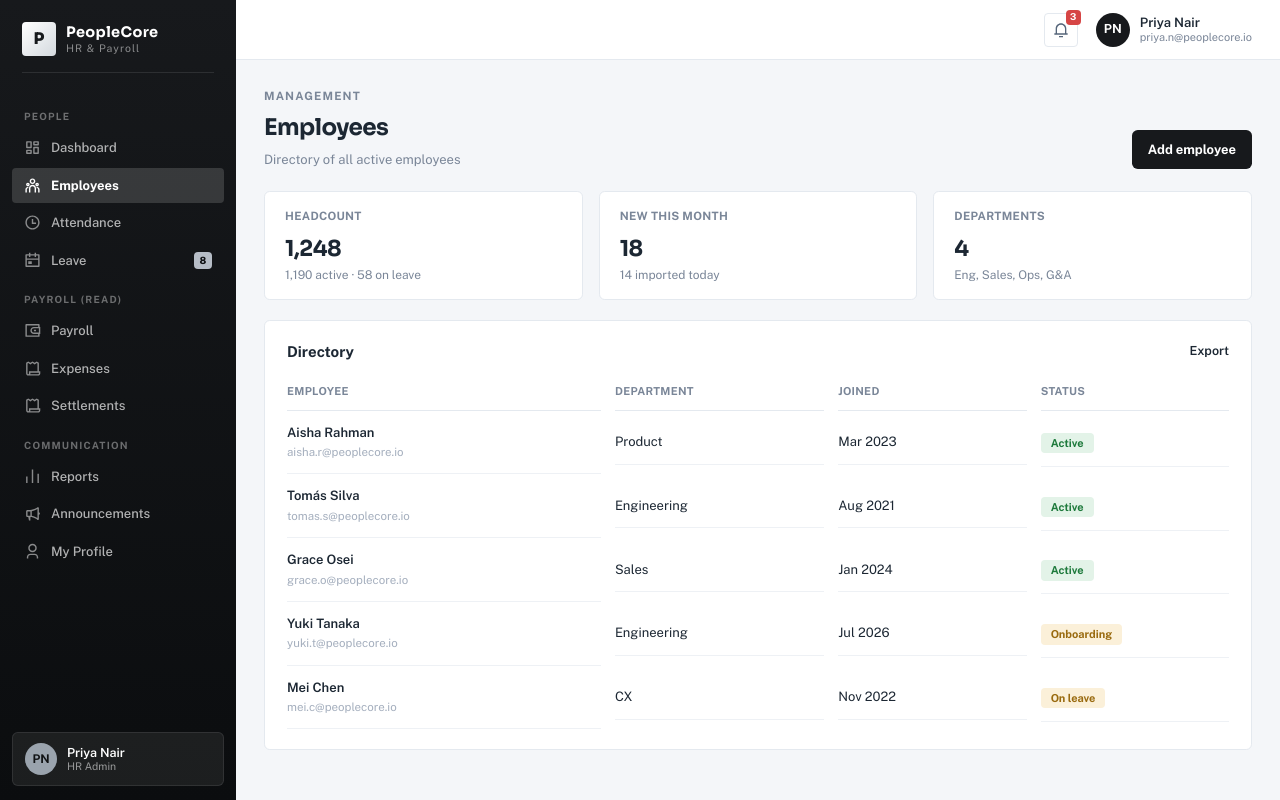
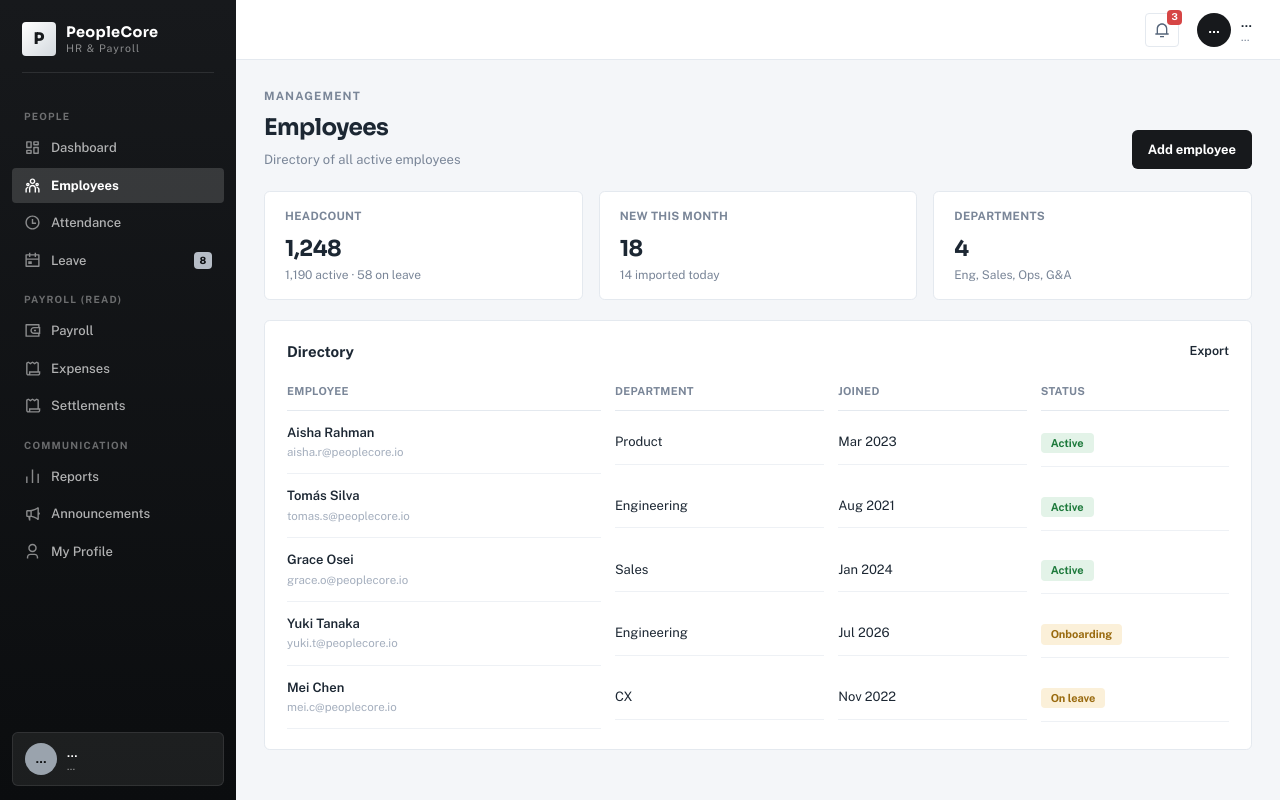
Before and after one commit to rezaulrht/hr, a Next.js app in the folder client/: page /hr/employees in a window 1280 px wide. Built offline with nearby package versions, Linux system fonts and the light colour scheme; no server answers.

Commit message:
feat(client): DashboardShell shows the real logged-in user in header/sidebar

```diff
--- a/client/app/(dashboard)/admin/layout.tsx
+++ b/client/app/(dashboard)/admin/layout.tsx
@@ -2,9 +2,7 @@ import type { Metadata } from "next"
 import { Public_Sans, Sora } from "next/font/google"
 
 import { cn } from "@/lib/utils"
-import { Header } from "@/components/dashboard/header"
-import { Sidebar } from "@/components/dashboard/sidebar"
-import { admin } from "@/components/admin/data"
+import { DashboardShell } from "@/components/dashboard/dashboard-shell"
 import { navGroups } from "@/components/admin/nav-config"
 
 const publicSans = Public_Sans({
@@ -32,11 +30,9 @@ export default function AdminLayout({ children }: { children: React.ReactNode })
         "font-sans flex min-h-screen w-full bg-[#F4F6F9] text-[#1C2733]"
       )}
     >
-      <Sidebar navGroups={navGroups} rootHref="/admin" userName={admin.name} userInitials={admin.initials} roleLabel={admin.roleLabel} />
-      <div className="flex min-w-0 flex-1 flex-col">
-        <Header userName={admin.name} userInitials={admin.initials} userEmail={admin.email} />
-        <main className="mx-auto flex w-full max-w-[1220px] flex-1 flex-col px-7 pb-8">{children}</main>
-      </div>
+      <DashboardShell navGroups={navGroups} rootHref="/admin">
+        {children}
+      </DashboardShell>
     </div>
   )
 }
--- a/client/app/(dashboard)/employee/layout.tsx
+++ b/client/app/(dashboard)/employee/layout.tsx
@@ -2,9 +2,7 @@ import type { Metadata } from "next"
 import { Public_Sans, Sora } from "next/font/google"
 
 import { cn } from "@/lib/utils"
-import { Header } from "@/components/dashboard/header"
-import { Sidebar } from "@/components/dashboard/sidebar"
-import { employee } from "@/components/employee/data"
+import { DashboardShell } from "@/components/dashboard/dashboard-shell"
 import { navGroups } from "@/components/employee/nav-config"
 
 const publicSans = Public_Sans({
@@ -32,11 +30,9 @@ export default function EmployeeLayout({ children }: { children: React.ReactNode
         "font-sans flex min-h-screen w-full bg-[#F4F6F9] text-[#1C2733]"
       )}
     >
-      <Sidebar navGroups={navGroups} rootHref="/employee" userName={employee.name} userInitials={employee.initials} roleLabel="Employee" />
-      <div className="flex min-w-0 flex-1 flex-col">
-        <Header userName={employee.name} userInitials={employee.initials} userEmail={employee.email} />
-        <main className="mx-auto flex w-full max-w-[1220px] flex-1 flex-col px-7 pb-8">{children}</main>
-      </div>
+      <DashboardShell navGroups={navGroups} rootHref="/employee">
+        {children}
+      </DashboardShell>
     </div>
   )
 }
--- a/client/app/(dashboard)/finance/layout.tsx
+++ b/client/app/(dashboard)/finance/layout.tsx
@@ -2,9 +2,7 @@ import type { Metadata } from "next"
 import { Public_Sans, Sora } from "next/font/google"
 
 import { cn } from "@/lib/utils"
-import { Header } from "@/components/dashboard/header"
-import { Sidebar } from "@/components/dashboard/sidebar"
-import { finance } from "@/components/finance/data"
+import { DashboardShell } from "@/components/dashboard/dashboard-shell"
 import { navGroups } from "@/components/finance/nav-config"
 
 const publicSans = Public_Sans({
@@ -32,17 +30,9 @@ export default function FinanceLayout({ children }: { children: React.ReactNode
         "font-sans flex min-h-screen w-full bg-[#F4F6F9] text-[#1C2733]"
       )}
     >
-      <Sidebar
-        navGroups={navGroups}
-        rootHref="/finance"
-        userName={finance.name}
-        userInitials={finance.initials}
-        roleLabel={finance.roleLabel}
-      />
-      <div className="flex min-w-0 flex-1 flex-col">
-        <Header userName={finance.name} userInitials={finance.initials} userEmail={finance.email} />
-        <main className="mx-auto flex w-full max-w-[1220px] flex-1 flex-col px-7 pb-8">{children}</main>
-      </div>
+      <DashboardShell navGroups={navGroups} rootHref="/finance">
+        {children}
+      </DashboardShell>
     </div>
   )
 }
--- a/client/app/(dashboard)/hr/layout.tsx
+++ b/client/app/(dashboard)/hr/layout.tsx
@@ -2,9 +2,7 @@ import type { Metadata } from "next"
 import { Public_Sans, Sora } from "next/font/google"
 
 import { cn } from "@/lib/utils"
-import { Header } from "@/components/dashboard/header"
-import { Sidebar } from "@/components/dashboard/sidebar"
-import { hr } from "@/components/hr/data"
+import { DashboardShell } from "@/components/dashboard/dashboard-shell"
 import { navGroups } from "@/components/hr/nav-config"
 
 const publicSans = Public_Sans({
@@ -32,11 +30,9 @@ export default function HrLayout({ children }: { children: React.ReactNode }) {
         "font-sans flex min-h-screen w-full bg-[#F4F6F9] text-[#1C2733]"
       )}
     >
-      <Sidebar navGroups={navGroups} rootHref="/hr" userName={hr.name} userInitials={hr.initials} roleLabel={hr.roleLabel} />
-      <div className="flex min-w-0 flex-1 flex-col">
-        <Header userName={hr.name} userInitials={hr.initials} userEmail={hr.email} />
-        <main className="mx-auto flex w-full max-w-[1220px] flex-1 flex-col px-7 pb-8">{children}</main>
-      </div>
+      <DashboardShell navGroups={navGroups} rootHref="/hr">
+        {children}
+      </DashboardShell>
     </div>
   )
 }
--- a/client/app/(dashboard)/manager/layout.tsx
+++ b/client/app/(dashboard)/manager/layout.tsx
@@ -2,9 +2,7 @@ import type { Metadata } from "next"
 import { Public_Sans, Sora } from "next/font/google"
 
 import { cn } from "@/lib/utils"
-import { Header } from "@/components/dashboard/header"
-import { Sidebar } from "@/components/dashboard/sidebar"
-import { manager } from "@/components/manager/data"
+import { DashboardShell } from "@/components/dashboard/dashboard-shell"
 import { navGroups } from "@/components/manager/nav-config"
 
 const publicSans = Public_Sans({
@@ -32,17 +30,9 @@ export default function ManagerLayout({ children }: { children: React.ReactNode
         "font-sans flex min-h-screen w-full bg-[#F4F6F9] text-[#1C2733]"
       )}
     >
-      <Sidebar
-        navGroups={navGroups}
-        rootHref="/manager"
-        userName={manager.name}
-        userInitials={manager.initials}
-        roleLabel={manager.roleLabel}
-      />
-      <div className="flex min-w-0 flex-1 flex-col">
-        <Header userName={manager.name} userInitials={manager.initials} userEmail={manager.email} />
-        <main className="mx-auto flex w-full max-w-[1220px] flex-1 flex-col px-7 pb-8">{children}</main>
-      </div>
+      <DashboardShell navGroups={navGroups} rootHref="/manager">
+        {children}
+      </DashboardShell>
     </div>
   )
 }
--- /dev/null
+++ b/client/components/dashboard/dashboard-shell.tsx
@@ -0,0 +1,51 @@
+"use client"
+
+import { Header } from "@/components/dashboard/header"
+import { Sidebar } from "@/components/dashboard/sidebar"
+import type { NavGroup } from "@/components/dashboard/types"
+import { useSession } from "@/lib/auth/session-context"
+import type { Role } from "@/lib/api/types"
+
+const ROLE_LABELS: Record<Role, string> = {
+  SUPER_ADMIN: "Super Admin",
+  HR_ADMIN: "HR Admin",
+  FINANCE_OFFICER: "Finance Officer",
+  REPORTING_MANAGER: "Reporting Manager",
+  EMPLOYEE: "Employee",
+}
+
+function displayNameFromEmail(email: string): string {
+  const local = email.split("@")[0] ?? email
+  return local.charAt(0).toUpperCase() + local.slice(1)
+}
+
+function initialsFromName(name: string): string {
+  return name.slice(0, 2).toUpperCase()
+}
+
+export function DashboardShell({
+  navGroups,
+  rootHref,
+  children,
+}: {
+  navGroups: NavGroup[]
+  rootHref: string
+  children: React.ReactNode
+}) {
+  const { user, status } = useSession()
+
+  const email = status === "authenticated" && user ? user.email : ""
+  const userName = email ? displayNameFromEmail(email) : "…"
+  const userInitials = email ? initialsFromName(userName) : "…"
+  const roleLabel = status === "authenticated" && user ? ROLE_LABELS[user.role] : "…"
+
+  return (
+    <>
+      <Sidebar navGroups={navGroups} rootHref={rootHref} userName={userName} userInitials={userInitials} roleLabel={roleLabel} />
+      <div className="flex min-w-0 flex-1 flex-col">
+        <Header userName={userName} userInitials={userInitials} userEmail={email || "…"} />
+        <main className="mx-auto flex w-full max-w-[1220px] flex-1 flex-col px-7 pb-8">{children}</main>
+      </div>
+    </>
+  )
+}
```
